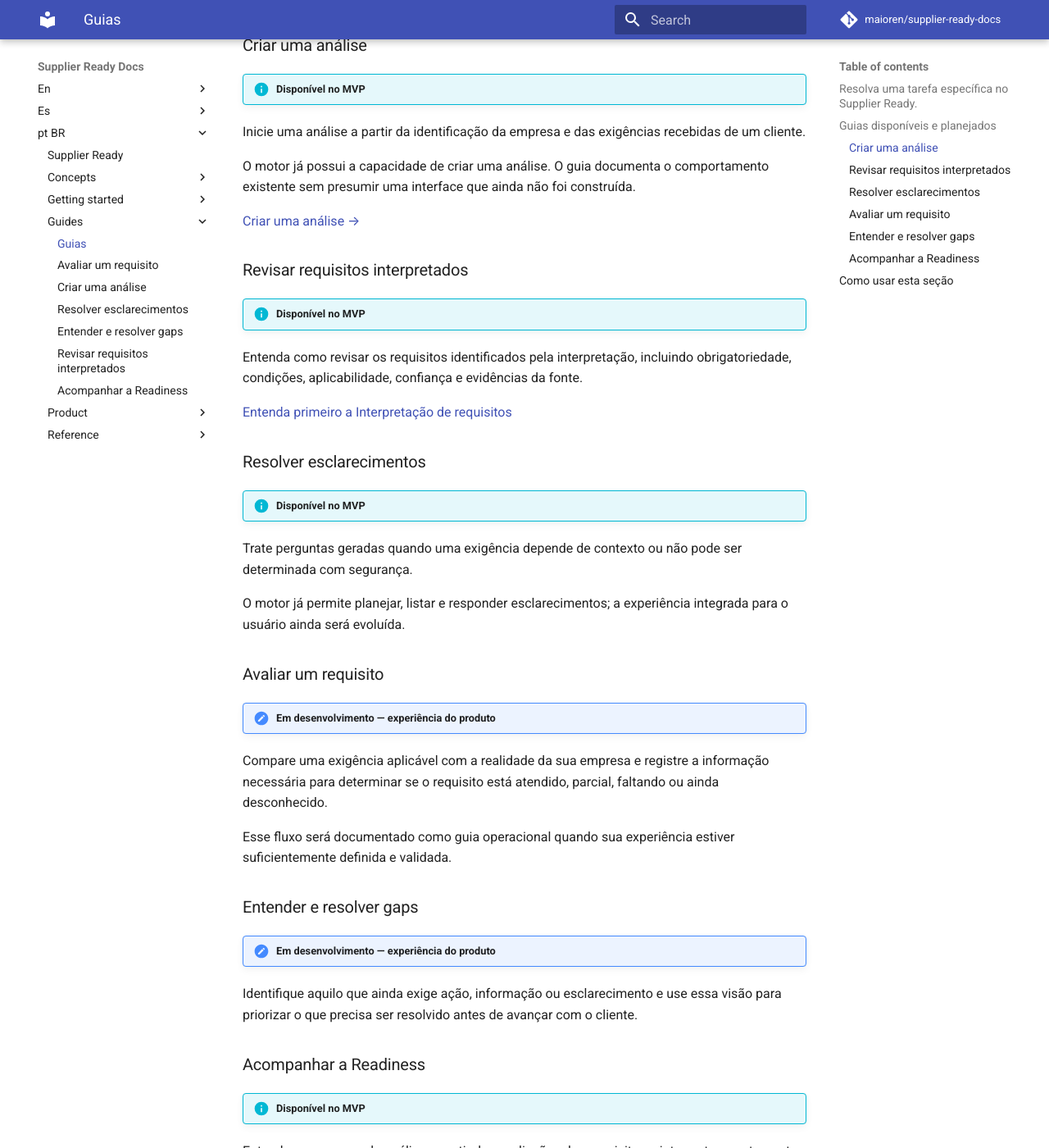
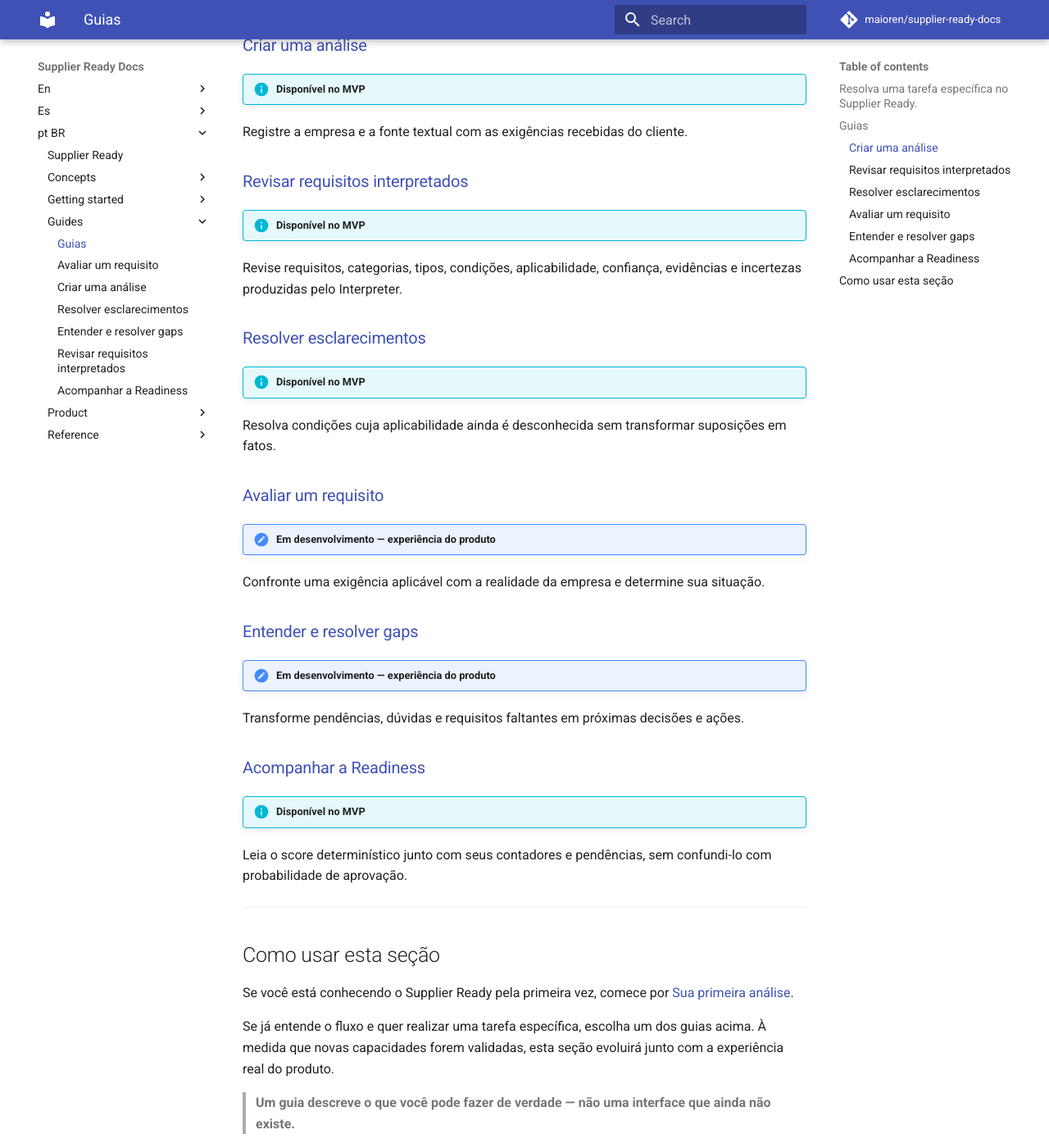
Before and after one commit to maioren/supplier-ready-docs, an MkDocs documentation site: the page built from docs/pt-BR/guides/index.md, in a window 1280 px wide and 1400 px high, scrolled down 726 px. Shown: the whole window at 82% size. Built offline with MkDocs 1.6.1 and Material for MkDocs 9.7.7, drawn with Linux system fonts in a browser that asks for light colours; comment, search, counter and statistics services are not loaded; some of the changed text lies outside the part shown.

Commit message:
docs: publish complete Portuguese guide set

```diff
--- a/docs/pt-BR/guides/index.md
+++ b/docs/pt-BR/guides/index.md
@@ -14,57 +14,43 @@ Como o produto ainda está em desenvolvimento, os guias também deixam explícit
 
 ---
 
-## Guias disponíveis e planejados
+## Guias
 
-### Criar uma análise
+### [Criar uma análise](create-analysis.md)
 
 !!! info "Disponível no MVP"
 
-Inicie uma análise a partir da identificação da empresa e das exigências recebidas de um cliente.
+Registre a empresa e a fonte textual com as exigências recebidas do cliente.
 
-O motor já possui a capacidade de criar uma análise. O guia documenta o comportamento existente sem presumir uma interface que ainda não foi construída.
-
-[Criar uma análise →](create-analysis.md)
-
-### Revisar requisitos interpretados
+### [Revisar requisitos interpretados](review-interpreted-requirements.md)
 
 !!! info "Disponível no MVP"
 
-Entenda como revisar os requisitos identificados pela interpretação, incluindo obrigatoriedade, condições, aplicabilidade, confiança e evidências da fonte.
+Revise requisitos, categorias, tipos, condições, aplicabilidade, confiança, evidências e incertezas produzidas pelo Interpreter.
 
-[Entenda primeiro a Interpretação de requisitos](../concepts/requirement-interpretation.md)
-
-### Resolver esclarecimentos
+### [Resolver esclarecimentos](resolve-clarifications.md)
 
 !!! info "Disponível no MVP"
 
-Trate perguntas geradas quando uma exigência depende de contexto ou não pode ser determinada com segurança.
+Resolva condições cuja aplicabilidade ainda é desconhecida sem transformar suposições em fatos.
 
-O motor já permite planejar, listar e responder esclarecimentos; a experiência integrada para o usuário ainda será evoluída.
-
-### Avaliar um requisito
+### [Avaliar um requisito](assess-requirement.md)
 
 !!! note "Em desenvolvimento — experiência do produto"
 
-Compare uma exigência aplicável com a realidade da sua empresa e registre a informação necessária para determinar se o requisito está atendido, parcial, faltando ou ainda desconhecido.
+Confronte uma exigência aplicável com a realidade da empresa e determine sua situação.
 
-Esse fluxo será documentado como guia operacional quando sua experiência estiver suficientemente definida e validada.
-
-### Entender e resolver gaps
+### [Entender e resolver gaps](resolve-gaps.md)
 
 !!! note "Em desenvolvimento — experiência do produto"
 
-Identifique aquilo que ainda exige ação, informação ou esclarecimento e use essa visão para priorizar o que precisa ser resolvido antes de avançar com o cliente.
+Transforme pendências, dúvidas e requisitos faltantes em próximas decisões e ações.
 
-### Acompanhar a Readiness
+### [Acompanhar a Readiness](track-readiness.md)
 
 !!! info "Disponível no MVP"
 
-Entenda o progresso da análise a partir das avaliações dos requisitos e interprete corretamente o score de readiness.
-
-O cálculo determinístico já existe no motor. A experiência visual para acompanhar sua evolução ainda está em desenvolvimento.
-
-[Entenda primeiro o conceito de Readiness](../concepts/readiness.md)
+Leia o score determinístico junto com seus contadores e pendências, sem confundi-lo com probabilidade de aprovação.
 
 ---
 
@@ -72,6 +58,6 @@ O cálculo determinístico já existe no motor. A experiência visual para acomp
 
 Se você está conhecendo o Supplier Ready pela primeira vez, comece por [Sua primeira análise](../getting-started/first-analysis.md).
 
-Se já entende o fluxo e quer realizar uma tarefa específica, escolha um dos guias acima. À medida que novas capacidades forem validadas, esta seção evoluirá de descrições do comportamento do MVP para instruções operacionais completas da experiência do produto.
+Se já entende o fluxo e quer realizar uma tarefa específica, escolha um dos guias acima. À medida que novas capacidades forem validadas, esta seção evoluirá junto com a experiência real do produto.
 
 > **Um guia descreve o que você pode fazer de verdade — não uma interface que ainda não existe.**
```
Also changed, not shown: other parts of docs/pt-BR/guides/index.md (+1 -1 lines).
